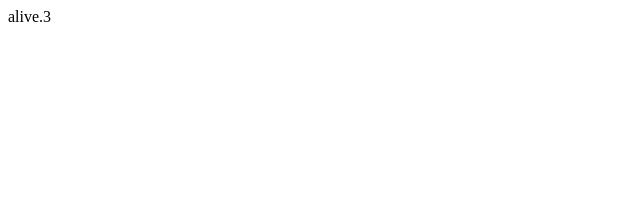
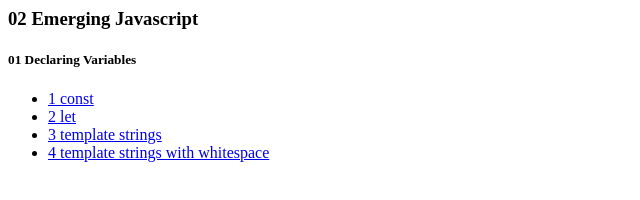
Before and after one commit to rdok/learning-react, a plain HTML site: page public/index.html in a window 1280 px wide. Shown: the whole page, without its empty margins (0-640 px from the left). Drawn offline with Linux system fonts and the light colour scheme.

Commit message:
Boostrap navigator.

```diff
--- a/public/index.html
+++ b/public/index.html
@@ -1 +1,25 @@
-alive.3
+<h3>02 Emerging Javascript</h3>
+<h5>01 Declaring Variables</h5>
+
+
+<ul>
+    <li>
+        <a href="/02-emerging-javascript/01-declaring-variables/1-const.html">
+            1 const
+        </a>
+    </li>
+    <li><a href="/02-emerging-javascript/01-declaring-variables/2-let.html">
+            2 let
+        </a>
+    </li>
+    <li>
+        <a href="/02-emerging-javascript/01-declaring-variables/3-template-strings.html">
+            3 template strings
+        </a>
+    </li>
+    <li>
+        <a href="/02-emerging-javascript/01-declaring-variables/4-template-strings-with-whitespace.html">
+            4 template strings with whitespace
+        </a>
+    </li>
+</ul>
```
Also changed, not shown: public/02-emerging-javascript/01-declaring-variables/1-const.html (renamed from src/02-emerging-javascript/01-declaring-variables/1-const.html), public/02-emerging-javascript/01-declaring-variables/2-let.html (renamed from src/02-emerging-javascript/01-declaring-variables/2-let.js), public/02-emerging-javascript/01-declaring-variables/3-template-strings.js (renamed from src/02-emerging-javascript/01-declaring-variables/3-template-strings.js), public/02-emerging-javascript/01-declaring-variables/4-template-string-with-whitespace.js (added).
